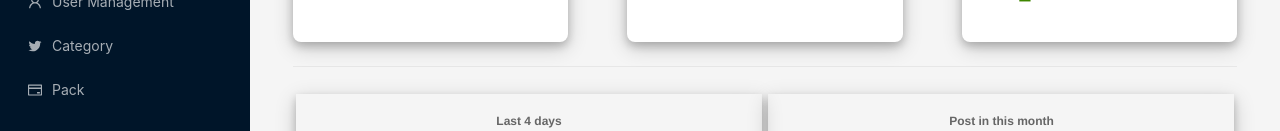
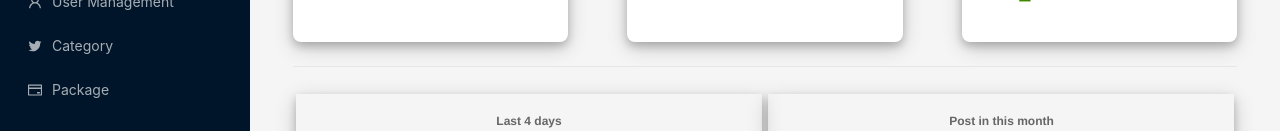
Before and after one commit to Hai-ng/bird-trading-system, a React (Create React App) app in the folder bird-trading-system-fronend-main/: page /admin in a window 1280 px wide. Shown: the part 186-317 px from the top of the page. Built offline with nearby package versions, Linux system fonts and the light colour scheme; no server answers; sample sign-in values are in the browser's storage.

Commit message:
package page

```diff
--- a/bird-trading-system-fronend-main/src/components/AdminPage/AdminPage.tsx
+++ b/bird-trading-system-fronend-main/src/components/AdminPage/AdminPage.tsx
@@ -262,7 +262,7 @@ const items = [
         key: '6',
         icon: <CreditCardOutlined />,
         children: null,
-        label: 'Pack'
+        label: 'Package'
     },
 
 ];
```
